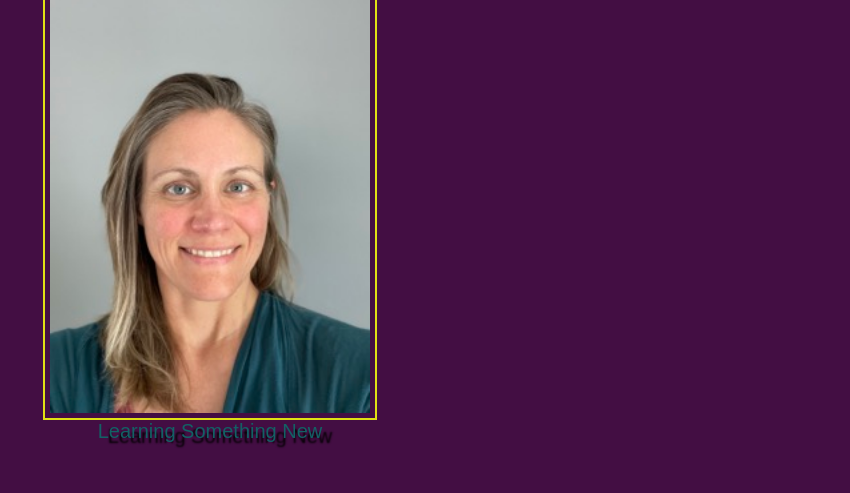
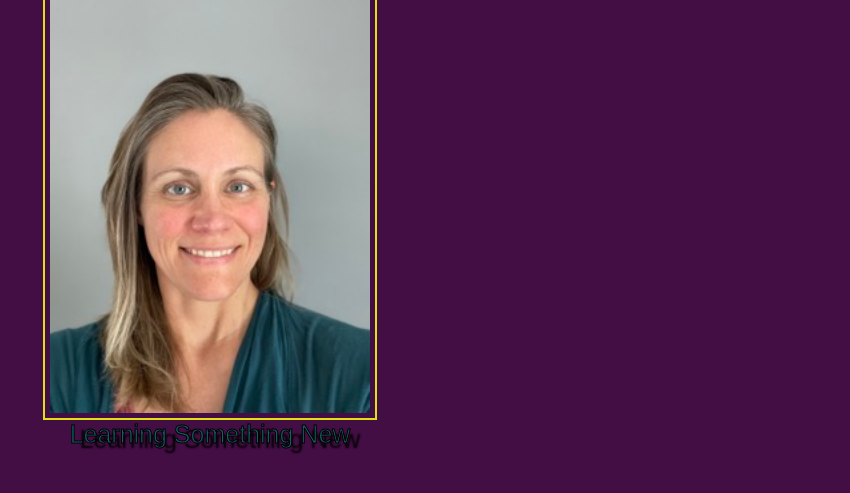
Before and after one commit to marbfree/My-Portfolio, a plain HTML site: page assets/index.html in a window 1280 px wide. Shown: the part 129-622 px from the top of the page, without its empty margins (430-1280 px from the left). Drawn offline with Linux system fonts and the light colour scheme; files that its build step writes are made by us from their sources; files whose address does not match are found by name.

Commit message:
changed text style to h1 and figcaption

```diff
--- a/assets/css/style.css
+++ b/assets/css/style.css
@@ -28,6 +28,7 @@ h1, figcaption {
   text-align: center;
   color: rgb(19, 97, 101);
   text-shadow: 10px 5px 2px black;
+  -webkit-text-stroke: 1px black;
 }
 
 .center {
@@ -41,3 +42,5 @@ img {
    padding: 5px;
    border: solid rgb(224, 224, 20) 2px;
    background-color: 20px;}
+
+figcaption {font-size: 1.25em;}
```
